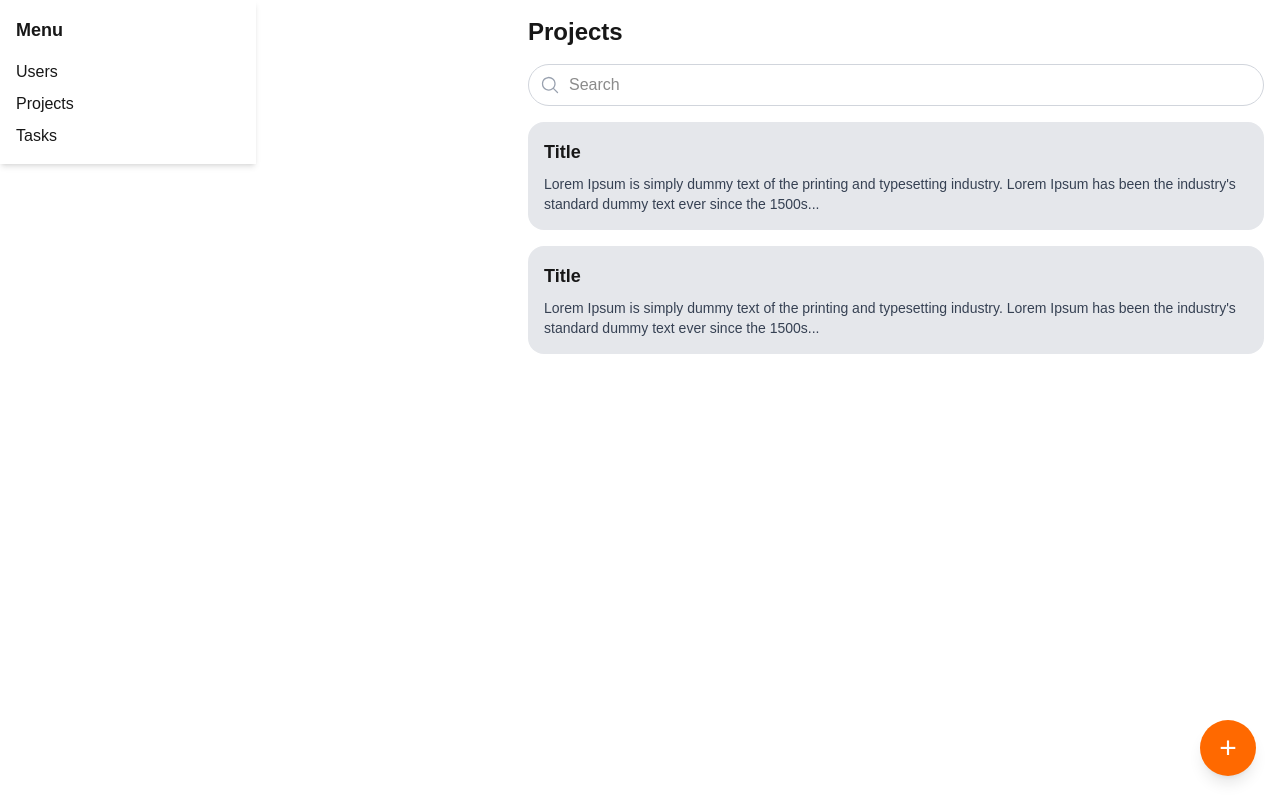
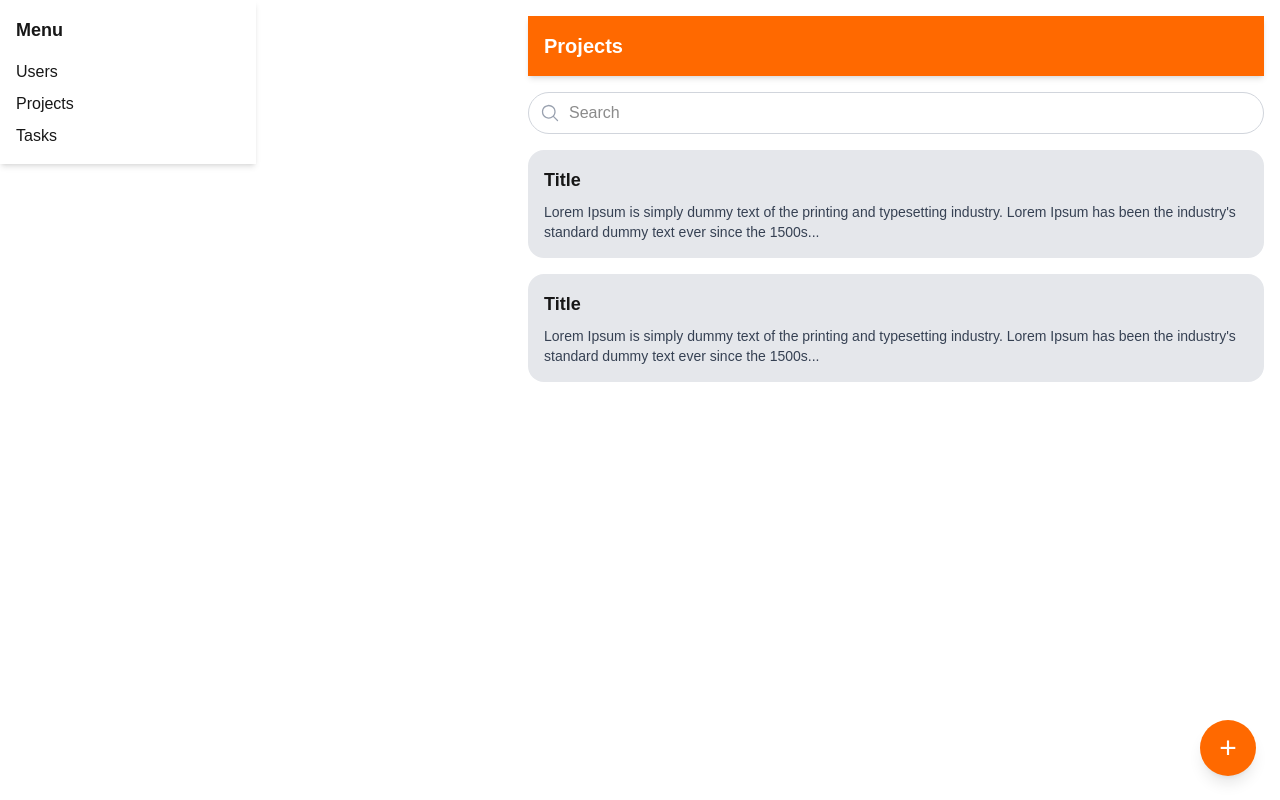
Before and after one commit to Flerma98/teravision-react-course, a Next.js app: page /projects in a window 1280 px wide. Built offline with nearby package versions, Linux system fonts and the light colour scheme.

Commit message:
Projects appbar

```diff
--- a/src/app/projects/page.tsx
+++ b/src/app/projects/page.tsx
@@ -1,5 +1,6 @@
 import Link from "next/link";
 import { MagnifyingGlassIcon } from '@heroicons/react/24/solid'
+import {ArrowLeftIcon} from "lucide-react";
 
 export default function ProjectsPage() {
     const projects = Array(2).fill(null).map((_, idx) => ({
@@ -11,7 +12,9 @@ export default function ProjectsPage() {
 
     return (
         <div>
-            <h1 className="text-2xl font-bold mb-4">Projects</h1>
+            <header className="bg-orange-500 text-white p-4 shadow-md flex items-center gap-4">
+                <h1 className="text-xl font-bold">Projects</h1>
+            </header>
 
             {/* Search bar */}
             <div className="my-4 relative">
```
